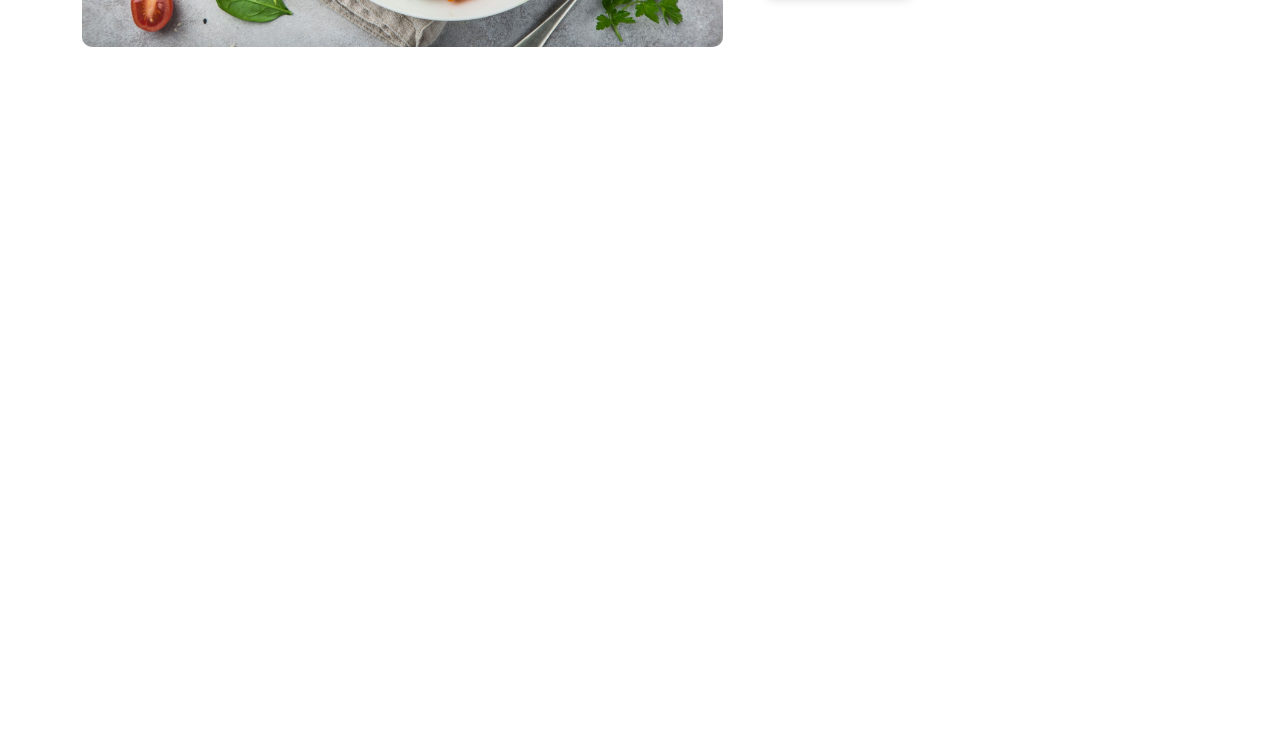
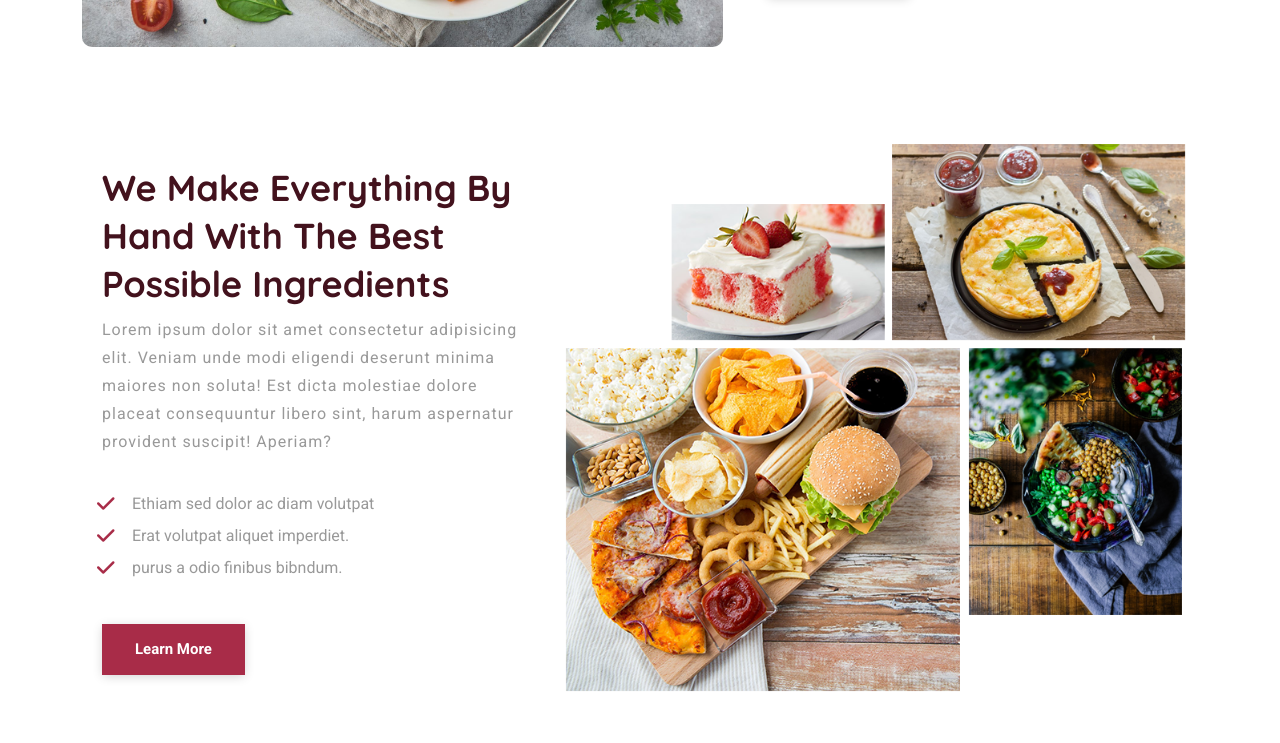
Before and after one commit to SOUMITRO-SAHA/Food-Delivery-Site, a plain HTML site: page index.html in a window 1280 px wide. Shown: the part 1714-2457 px from the top of the page. Before the commit the page ends 1943 px from the top, so only its background shows below. Drawn offline with nearby package versions, Linux system fonts and the light colour scheme.

Commit message:
About Section Initial Code Done

```diff
--- a/css/style.css
+++ b/css/style.css
@@ -316,3 +316,25 @@ p {
     Food type Section Design
 ===============================
 */
+.food-type{
+    padding-top: 3.25rem;
+}
+.food-type ul li{
+    font-size: 1rem;
+    color: var(--text-gray);
+    line-height: 32px;
+    position: relative;
+    margin-left: 30px;
+}
+.food-type ul li::before{
+    position: absolute;
+    left: -2.1875rem;
+    color: var(--primary-color);
+    font-size: 1.25rem;
+    font-family: "Font Awesome 5 Free";
+    content: '\f00c';
+    display: inline-block;
+    padding-right: 3px;
+    vertical-align: middle;
+    font-weight: 900;
+}
--- a/index.html
+++ b/index.html
@@ -121,8 +121,28 @@
                     </div>
                     <div class="col-lg-5 col-md-12 text-sec">
                         <h2>We pride ourselves on making real food from the best ingredients.</h2>
-                        <p>Lorem ipsum dolor sit amet, consectetur adipisicing elit. Accusamus neque quasi, explicabo dolorum ad doloremque.</p>
+                        <p>Lorem ipsum dolor sit amet, consectetur adipisicing elit. Accusamus neque quasi, explicabo
+                            dolorum ad doloremque.</p>
                         <button class="main-btn mt-4">Learn More</button>
+                    </div>
+                </div>
+            </div>
+            <div class="container food-type">
+                <div class="row align-items-center">
+                    <div class="col-lg-5 col-md-12 text-sec mb-lg-0 mb-5">
+                        <h2>We make everything by hand with the best possible ingredients</h2>
+                        <p>Lorem ipsum dolor sit amet consectetur adipisicing elit. Veniam unde modi eligendi deserunt
+                            minima maiores non soluta! Est dicta molestiae dolore placeat consequuntur libero sint,
+                            harum aspernatur provident suscipit! Aperiam?</p>
+                            <ul class="list-unstyled py-3">
+                                <li>Ethiam sed dolor ac diam volutpat</li>
+                                <li>Erat volutpat aliquet imperdiet.</li>
+                                <li>purus a odio finibus bibndum.</li>
+                            </ul>
+                            <button class="main-btn mt-4">Learn More</button>
+                    </div>
+                    <div class="col-lg-7 col-md-12">
+                        <div class="card border-0"><img src="images/img/img-2.png" alt="" class="img-fluid"></div>
                     </div>
                 </div>
             </div>
```
Also changed, not shown: 1 other file.
